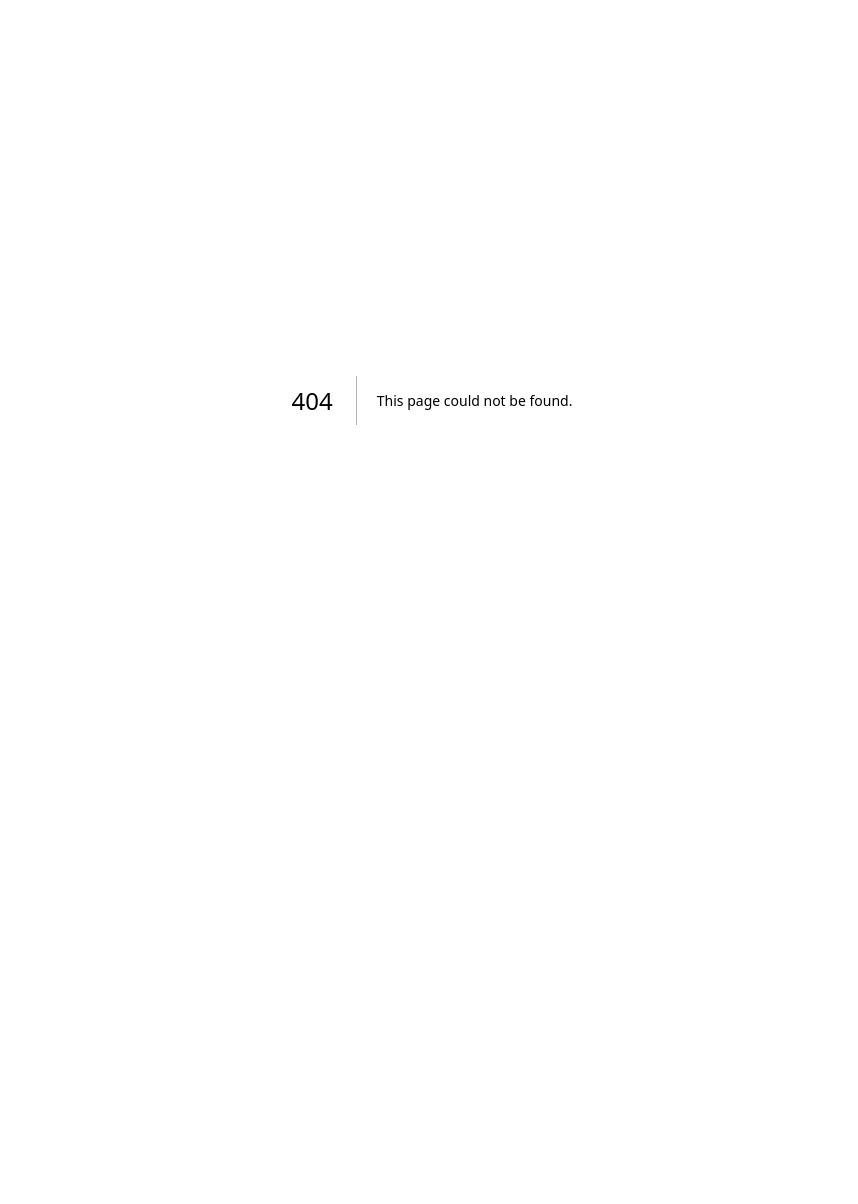
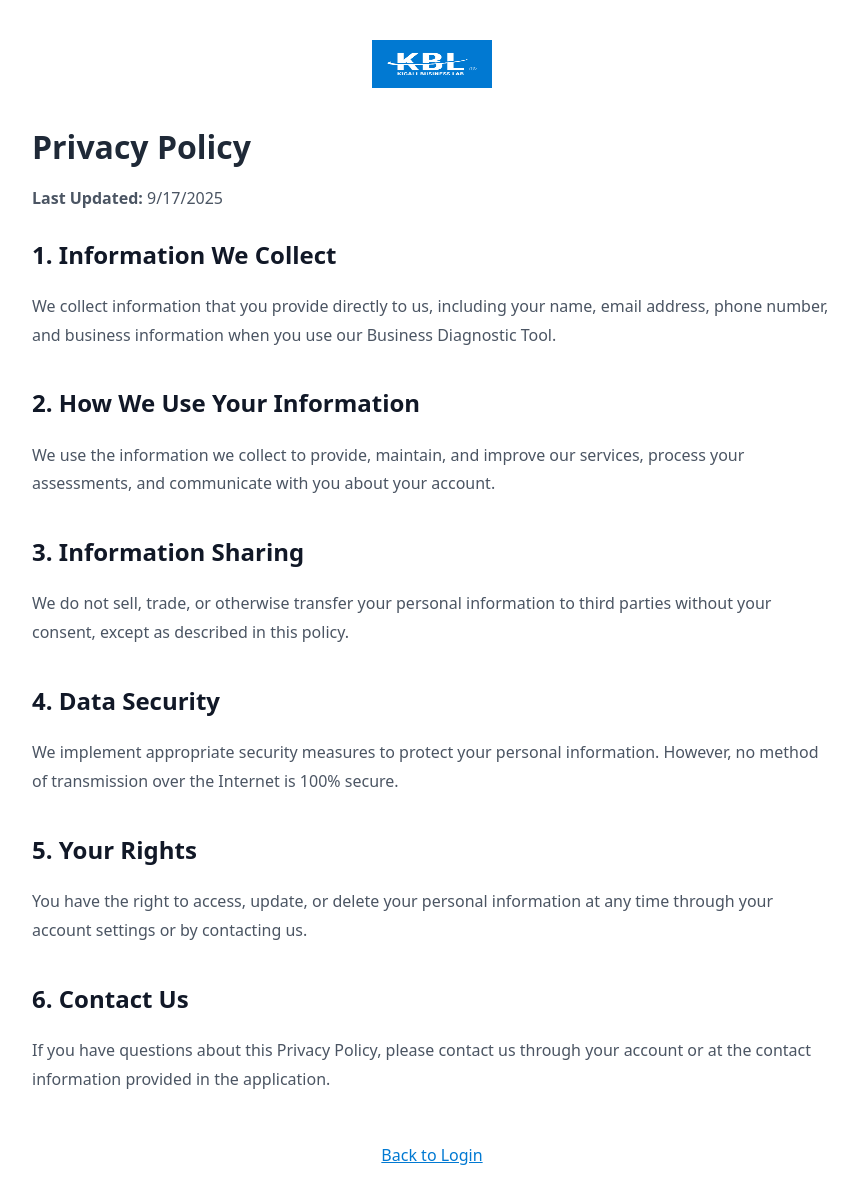
Before and after one commit to Tuzanesha/Kigali-Business-Lab-Business-Diagnostic-Tool-, a Next.js app in the folder kbl_frontend/: page /privacy in a window 1280 px wide. Before the commit this address had no page. Shown: the top 1204 px of the page, without its empty margins (208-1066 px from the left). Before the commit the page ends 800 px from the top, so only its background shows below. Built offline with nearby package versions, Linux system fonts and the light colour scheme; a web font is replaced by a local one.

Commit message:
Add email troubleshooting guide and create terms/privacy pages

```diff
--- /dev/null
+++ b/kbl_frontend/src/app/privacy/page.tsx
@@ -0,0 +1,106 @@
+'use client';
+
+import React from 'react';
+import Link from 'next/link';
+import Image from 'next/image';
+
+export default function PrivacyPage() {
+  return (
+    <div style={{
+      minHeight: '100vh',
+      padding: '2rem',
+      maxWidth: '800px',
+      margin: '0 auto',
+      fontFamily: 'system-ui, -apple-system, sans-serif'
+    }}>
+      <div style={{ marginBottom: '2rem', textAlign: 'center' }}>
+        <Link href="/">
+          <Image
+            src="/kbl-logo-blue.png"
+            alt="KBL Logo"
+            width={120}
+            height={48}
+            priority
+          />
+        </Link>
+      </div>
+
+      <h1 style={{ fontSize: '2rem', marginBottom: '1rem', color: '#1f2937' }}>
+        Privacy Policy
+      </h1>
+
+      <div style={{ lineHeight: '1.8', color: '#4b5563' }}>
+        <p style={{ marginBottom: '1rem' }}>
+          <strong>Last Updated:</strong> {new Date().toLocaleDateString()}
+        </p>
+
+        <section style={{ marginBottom: '2rem' }}>
+          <h2 style={{ fontSize: '1.5rem', marginBottom: '1rem', color: '#111827' }}>
+            1. Information We Collect
+          </h2>
+          <p>
+            We collect information that you provide directly to us, including your name, email address, phone number, and business information when you use our Business Diagnostic Tool.
+          </p>
+        </section>
+
+        <section style={{ marginBottom: '2rem' }}>
+          <h2 style={{ fontSize: '1.5rem', marginBottom: '1rem', color: '#111827' }}>
+            2. How We Use Your Information
+          </h2>
+          <p>
+            We use the information we collect to provide, maintain, and improve our services, process your assessments, and communicate with you about your account.
+          </p>
+        </section>
+
+        <section style={{ marginBottom: '2rem' }}>
+          <h2 style={{ fontSize: '1.5rem', marginBottom: '1rem', color: '#111827' }}>
+            3. Information Sharing
+          </h2>
+          <p>
+            We do not sell, trade, or otherwise transfer your personal information to third parties without your consent, except as described in this policy.
+          </p>
+        </section>
+
+        <section style={{ marginBottom: '2rem' }}>
+          <h2 style={{ fontSize: '1.5rem', marginBottom: '1rem', color: '#111827' }}>
+            4. Data Security
+          </h2>
+          <p>
+            We implement appropriate security measures to protect your personal information. However, no method of transmission over the Internet is 100% secure.
+          </p>
+        </section>
+
+        <section style={{ marginBottom: '2rem' }}>
+          <h2 style={{ fontSize: '1.5rem', marginBottom: '1rem', color: '#111827' }}>
+            5. Your Rights
+          </h2>
+          <p>
+            You have the right to access, update, or delete your personal information at any time through your account settings or by contacting us.
+          </p>
+        </section>
+
+        <section style={{ marginBottom: '2rem' }}>
+          <h2 style={{ fontSize: '1.5rem', marginBottom: '1rem', color: '#111827' }}>
+            6. Contact Us
+          </h2>
+          <p>
+            If you have questions about this Privacy Policy, please contact us through your account or at the contact information provided in the application.
+          </p>
+        </section>
+
+        <div style={{ marginTop: '3rem', textAlign: 'center' }}>
+          <Link
+            href="/login"
+            style={{
+              color: '#0179d2',
+              textDecoration: 'underline',
+              fontWeight: 500
+            }}
+          >
+            Back to Login
+          </Link>
+        </div>
+      </div>
+    </div>
+  );
+}
--- /dev/null
+++ b/kbl_frontend/src/app/terms/page.tsx
@@ -0,0 +1,97 @@
+'use client';
+
+import React from 'react';
+import Link from 'next/link';
+import Image from 'next/image';
+
+export default function TermsPage() {
+  return (
+    <div style={{
+      minHeight: '100vh',
+      padding: '2rem',
+      maxWidth: '800px',
+      margin: '0 auto',
+      fontFamily: 'system-ui, -apple-system, sans-serif'
+    }}>
+      <div style={{ marginBottom: '2rem', textAlign: 'center' }}>
+        <Link href="/">
+          <Image
+            src="/kbl-logo-blue.png"
+            alt="KBL Logo"
+            width={120}
+            height={48}
+            priority
+          />
+        </Link>
+      </div>
+
+      <h1 style={{ fontSize: '2rem', marginBottom: '1rem', color: '#1f2937' }}>
+        Terms of Service
+      </h1>
+
+      <div style={{ lineHeight: '1.8', color: '#4b5563' }}>
+        <p style={{ marginBottom: '1rem' }}>
+          <strong>Last Updated:</strong> {new Date().toLocaleDateString()}
+        </p>
+
+        <section style={{ marginBottom: '2rem' }}>
+          <h2 style={{ fontSize: '1.5rem', marginBottom: '1rem', color: '#111827' }}>
+            1. Acceptance of Terms
+          </h2>
+          <p>
+            By accessing and using the Kigali Business Lab Business Diagnostic Tool, you accept and agree to be bound by the terms and provision of this agreement.
+          </p>
+        </section>
+
+        <section style={{ marginBottom: '2rem' }}>
+          <h2 style={{ fontSize: '1.5rem', marginBottom: '1rem', color: '#111827' }}>
+            2. Use License
+          </h2>
+          <p>
+            Permission is granted to temporarily use the Business Diagnostic Tool for personal, non-commercial transitory viewing only. This is the grant of a license, not a transfer of title.
+          </p>
+        </section>
+
+        <section style={{ marginBottom: '2rem' }}>
+          <h2 style={{ fontSize: '1.5rem', marginBottom: '1rem', color: '#111827' }}>
+            3. User Account
+          </h2>
+          <p>
+            You are responsible for maintaining the confidentiality of your account and password. You agree to accept responsibility for all activities that occur under your account.
+          </p>
+        </section>
+
+        <section style={{ marginBottom: '2rem' }}>
+          <h2 style={{ fontSize: '1.5rem', marginBottom: '1rem', color: '#111827' }}>
+            4. Data and Privacy
+          </h2>
+          <p>
+            Your use of the service is also governed by our Privacy Policy. Please review our Privacy Policy to understand our practices.
+          </p>
+        </section>
+
+        <section style={{ marginBottom: '2rem' }}>
+          <h2 style={{ fontSize: '1.5rem', marginBottom: '1rem', color: '#111827' }}>
+            5. Limitation of Liability
+          </h2>
+          <p>
+            Kigali Business Lab shall not be liable for any indirect, incidental, special, consequential, or punitive damages resulting from your use of or inability to use the service.
+          </p>
+        </section>
+
+        <div style={{ marginTop: '3rem', textAlign: 'center' }}>
+          <Link
+            href="/login"
+            style={{
+              color: '#0179d2',
+              textDecoration: 'underline',
+              fontWeight: 500
+            }}
+          >
+            Back to Login
+          </Link>
+        </div>
+      </div>
+    </div>
+  );
+}
```
Also changed, not shown: 1 other file (tests, documents, lock files or other folders).
